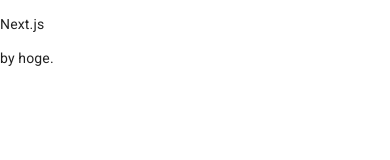
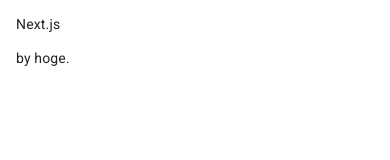
Before and after one commit to noriaki/bicycle-breakdown-report-app, a Next.js app: page / in a window 390 px wide. Shown: the top 160 px of the page. Built offline with nearby package versions, Linux system fonts and the light colour scheme.

Commit message:
add container for mobile-first

```diff
--- a/src/pages/_app.tsx
+++ b/src/pages/_app.tsx
@@ -3,6 +3,7 @@
 import { AppProps } from 'next/app';
 import { ThemeProvider } from '@material-ui/core/styles';
 import CssBaseline from '@material-ui/core/CssBaseline';
+import Container from '@material-ui/core/Container';
 import theme from '~/contexts/theme';
 
 const BBRApp = (props: AppProps) => {
@@ -28,7 +29,9 @@
       <ThemeProvider theme={theme}>
         {/* CssBaseline kickstart an elegant, consistent, and simple baseline to build upon. */}
         <CssBaseline />
-        <Component {...pageProps} />
+        <Container maxWidth="xs">
+          <Component {...pageProps} />
+        </Container>
       </ThemeProvider>
     </React.Fragment>
   );
```
